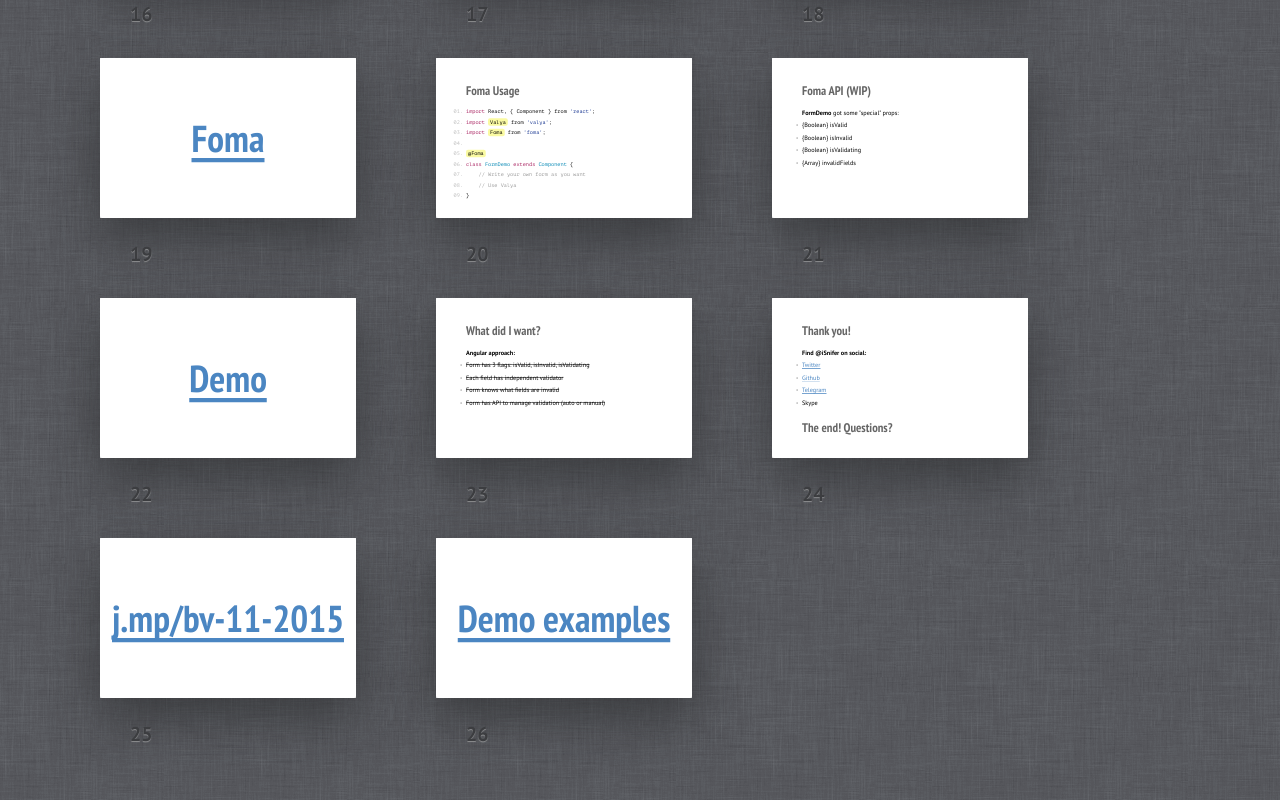
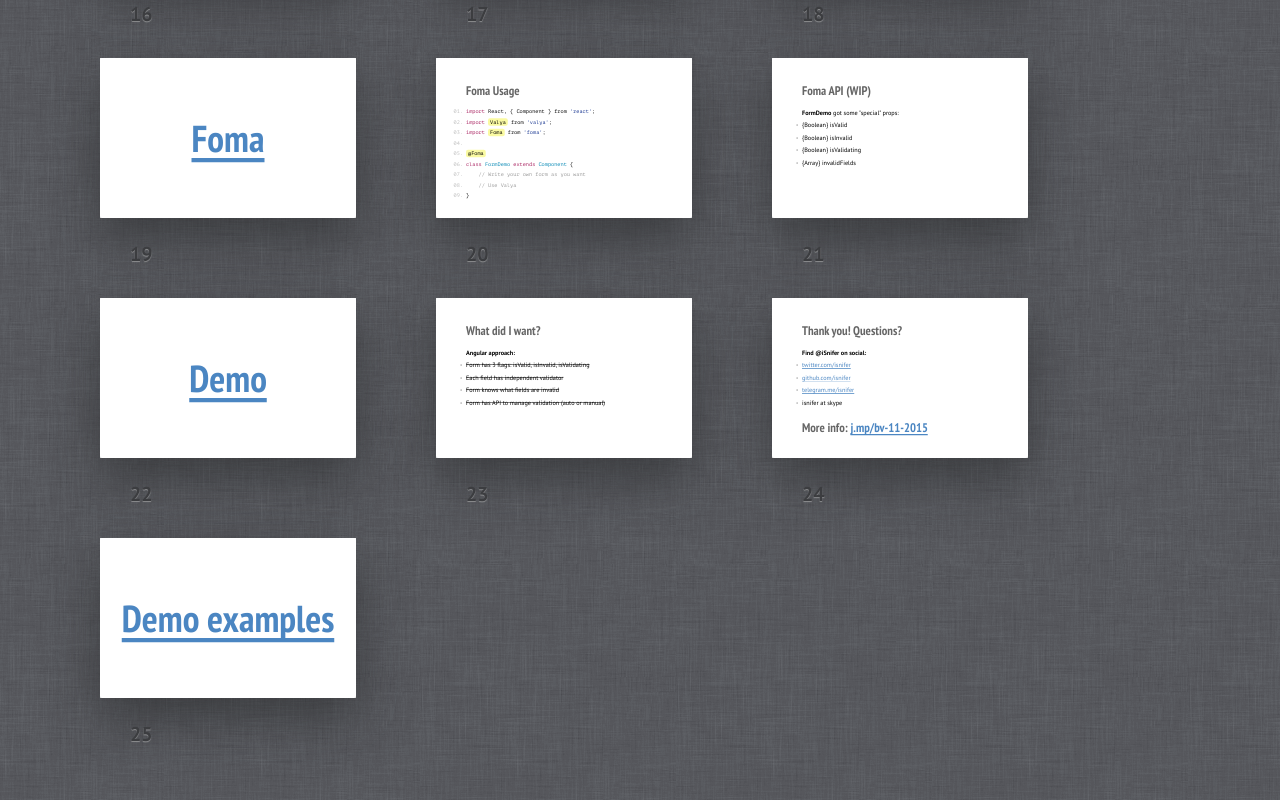
Before and after one commit to isnifer/bulletproof-validation-moscowjs, a website: page index.html in a window 1280 px wide. Shown: the part 1612-2412 px from the top of the page. Drawn offline with Linux system fonts and the light colour scheme.

Commit message:
Some fixes

```diff
--- a/index.html
+++ b/index.html
@@ -19,7 +19,7 @@
 		<h2>Bulletproof Validation</h2>
 		<p class="description">About the fact that all are silent</p>
 		<div class="credits">
-			<div class="credits__name">Anton @isnifer Kuznetsov</div>
+			<div class="credits__name">Anton Kuznetsov</div>
 			<div class="credits__date">11/26/2015</div>
 		</div>
 	</div></section>
@@ -247,18 +247,15 @@
 		</ul>
 	</div></section>
 	<section class="slide"><div>
-		<h2>Thank you!</h2>
+		<h2>Thank you! Questions?</h2>
 		<strong>Find @iSnifer on social:</strong>
 		<ul>
-			<li><a href="https://twitter.com/isnifer">Twitter</a></li>
-			<li><a href="https://github.com/isnifer">Github</a></li>
-			<li><a href="https://telegram.me/isnifer">Telegram</a></li>
-			<li>Skype</li>
+			<li><a href="https://twitter.com/isnifer">twitter.com/isnifer</a></li>
+			<li><a href="https://github.com/isnifer">github.com/isnifer</a></li>
+			<li><a href="https://telegram.me/isnifer">telegram.me/isnifer</a></li>
+			<li>isnifer at skype</li>
 		</ul>
-		<h2>The end! Questions?</h2>
-	</div></section>
-	<section class="slide shout"><div>
-		<h2><a href="http://j.mp/bv-11-2015">j.mp/bv-11-2015</a></h2>
+		<h2>More info: <a href="http://j.mp/bv-11-2015">j.mp/bv-11-2015</a></h2>
 	</div></section>
 	<section class="slide shout"><div>
 		<h2><a href="https://github.com/isnifer/valya-examples">Demo examples</a></h2>
```
